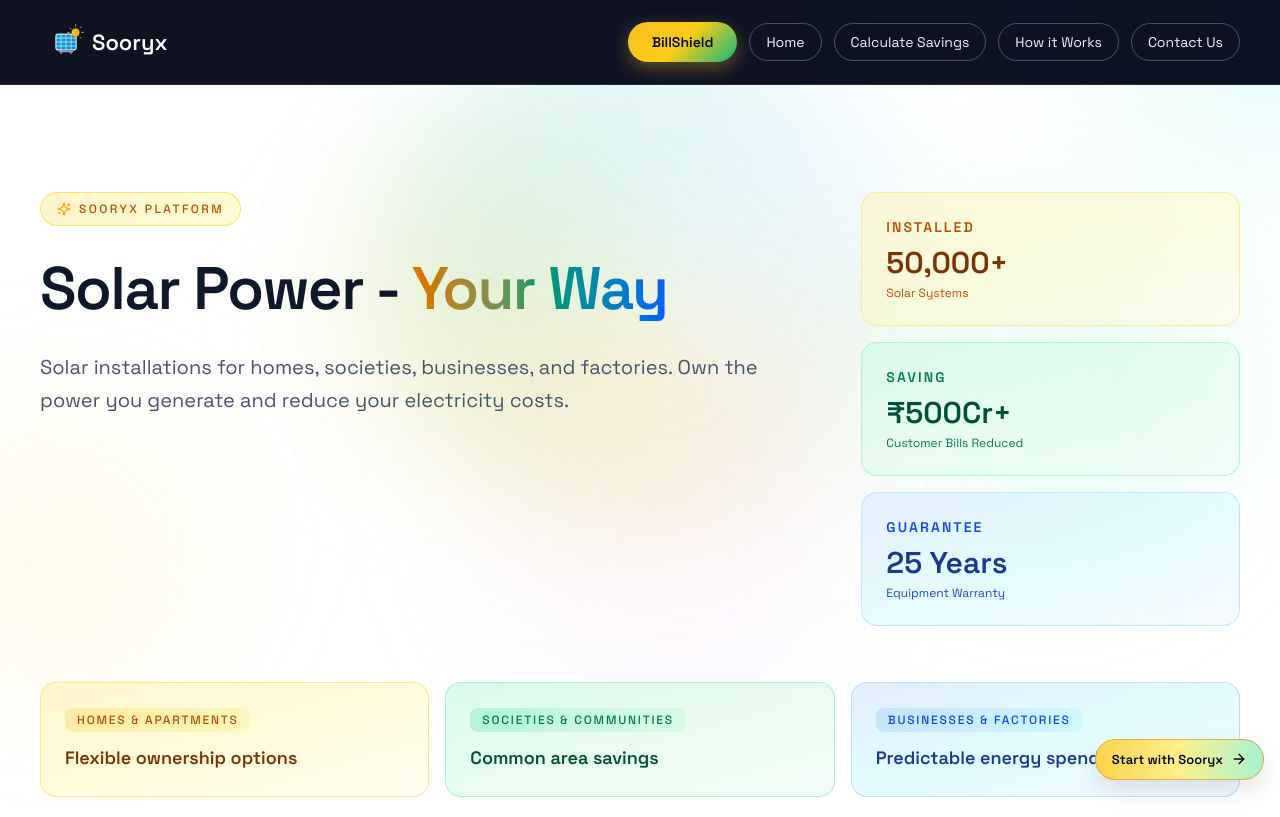
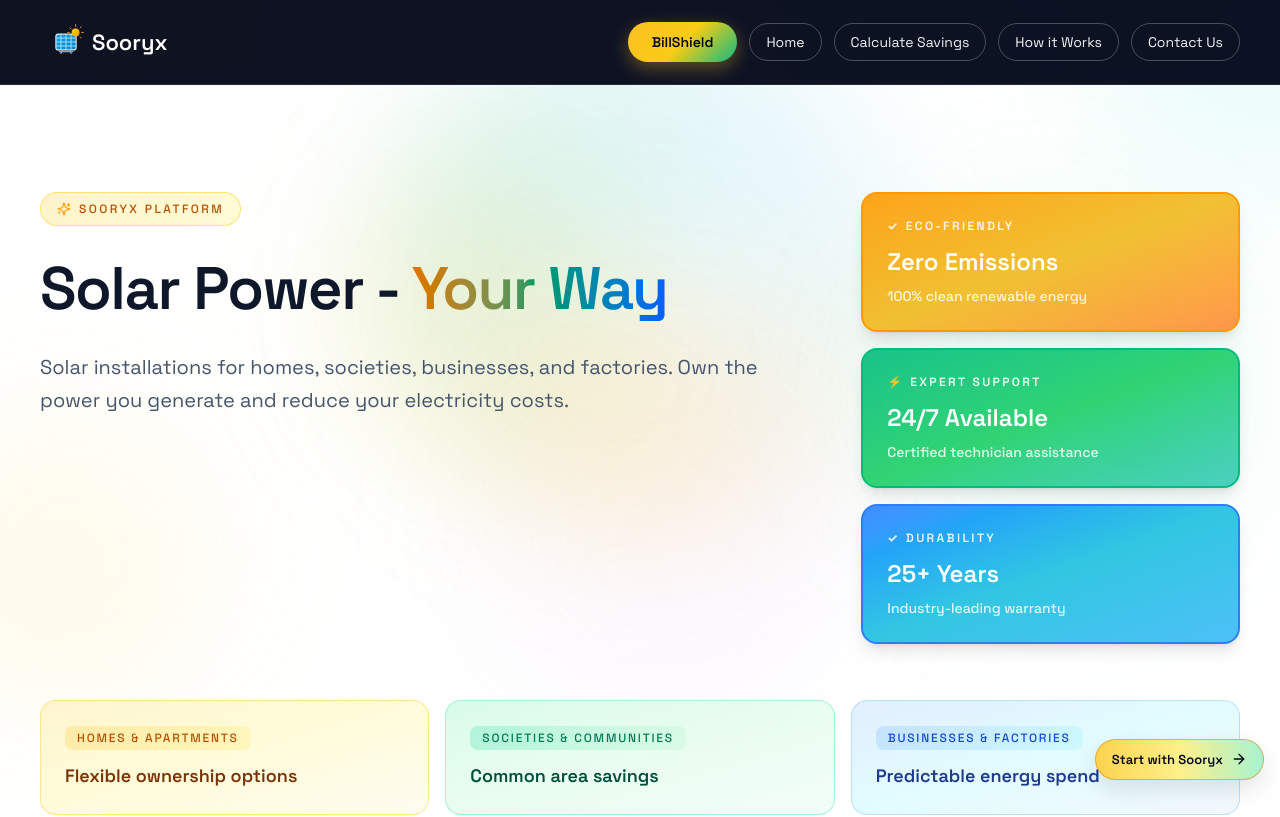
Before and after one commit to sooryx-eng/Sooryx_Live, a Next.js app: page /platform in a window 1280 px wide. Shown: the top 817 px of the page. Built offline with nearby package versions, Linux system fonts and the light colour scheme.

Commit message:
update changes

```diff
--- a/app/platform/page.tsx
+++ b/app/platform/page.tsx
@@ -121,22 +121,22 @@
             transition={{ duration: 0.8, ease: "easeOut", delay: 0.2 }}
             className="relative z-10 space-y-4"
           >
-            <div className="rounded-2xl border border-amber-300/40 bg-gradient-to-br from-amber-100/70 via-yellow-100/50 to-amber-50/60 p-6 backdrop-blur-sm">
-              <p className="text-sm uppercase tracking-[0.15em] text-amber-700 font-semibold">Installed</p>
-              <p className="text-3xl font-bold text-amber-900 mt-2">50,000+</p>
-              <p className="text-xs text-amber-700 mt-1">Solar Systems</p>
+            <div className="rounded-2xl border-2 border-amber-500 bg-gradient-to-br from-amber-500/90 via-yellow-500/80 to-orange-500/70 p-6 backdrop-blur-sm shadow-lg">
+              <p className="text-xs uppercase tracking-[0.2em] text-white/90 font-bold">✓ Eco-Friendly</p>
+              <p className="text-2xl font-bold text-white mt-3">Zero Emissions</p>
+              <p className="text-sm text-white/85 mt-2 font-medium">100% clean renewable energy</p>
             </div>
 
-            <div className="rounded-2xl border border-emerald-300/40 bg-gradient-to-br from-emerald-100/70 via-green-100/50 to-emerald-50/60 p-6 backdrop-blur-sm">
-              <p className="text-sm uppercase tracking-[0.15em] text-emerald-700 font-semibold">Saving</p>
-              <p className="text-3xl font-bold text-emerald-900 mt-2">₹500Cr+</p>
-              <p className="text-xs text-emerald-700 mt-1">Customer Bills Reduced</p>
+            <div className="rounded-2xl border-2 border-emerald-500 bg-gradient-to-br from-emerald-500/90 via-green-500/80 to-teal-500/70 p-6 backdrop-blur-sm shadow-lg">
+              <p className="text-xs uppercase tracking-[0.2em] text-white/90 font-bold">⚡ Expert Support</p>
+              <p className="text-2xl font-bold text-white mt-3">24/7 Available</p>
+              <p className="text-sm text-white/85 mt-2 font-medium">Certified technician assistance</p>
             </div>
 
-            <div className="rounded-2xl border border-blue-300/40 bg-gradient-to-br from-blue-100/70 via-cyan-100/50 to-blue-50/60 p-6 backdrop-blur-sm">
-              <p className="text-sm uppercase tracking-[0.15em] text-blue-700 font-semibold">Guarantee</p>
-              <p className="text-3xl font-bold text-blue-900 mt-2">25 Years</p>
-              <p className="text-xs text-blue-700 mt-1">Equipment Warranty</p>
+            <div className="rounded-2xl border-2 border-blue-500 bg-gradient-to-br from-blue-500/90 via-cyan-500/80 to-sky-500/70 p-6 backdrop-blur-sm shadow-lg">
+              <p className="text-xs uppercase tracking-[0.2em] text-white/90 font-bold">✓ Durability</p>
+              <p className="text-2xl font-bold text-white mt-3">25+ Years</p>
+              <p className="text-sm text-white/85 mt-2 font-medium">Industry-leading warranty</p>
             </div>
           </motion.div>
         </div>
```
